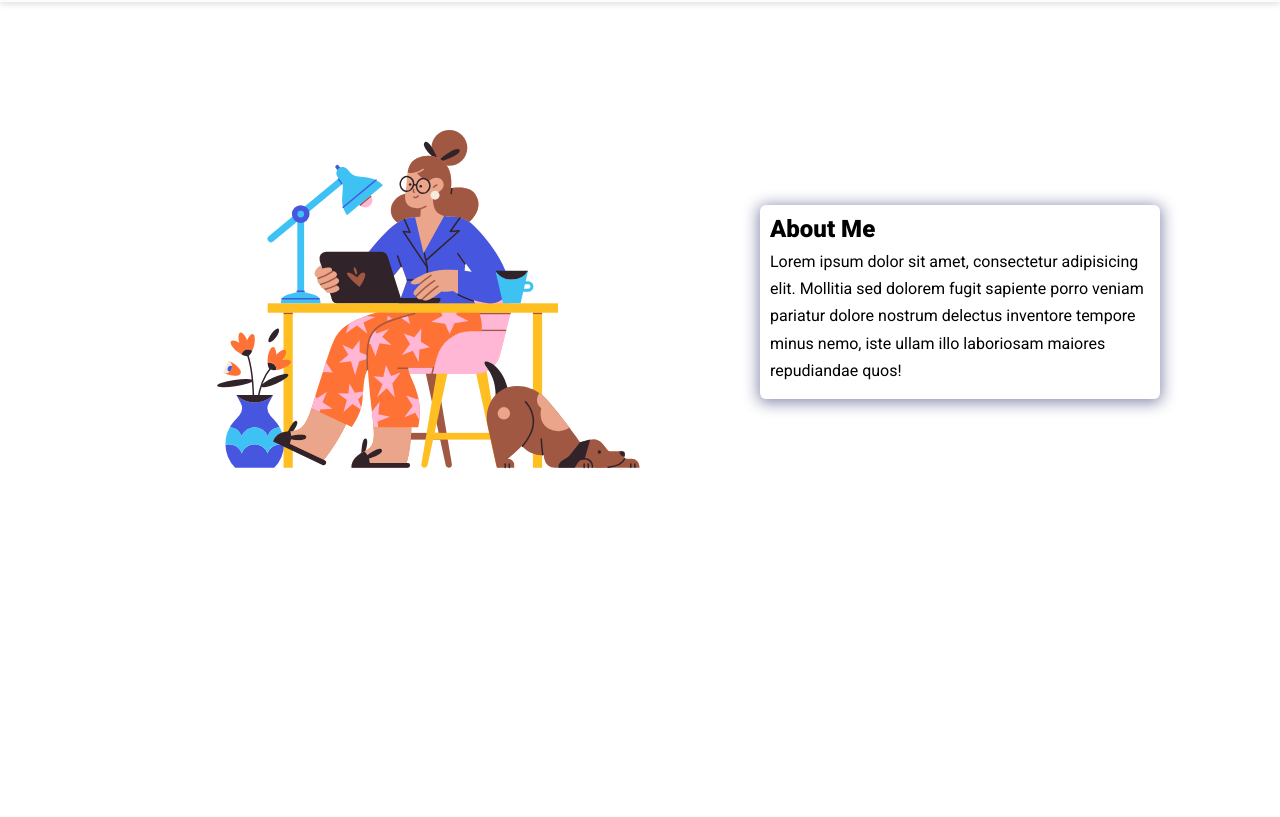
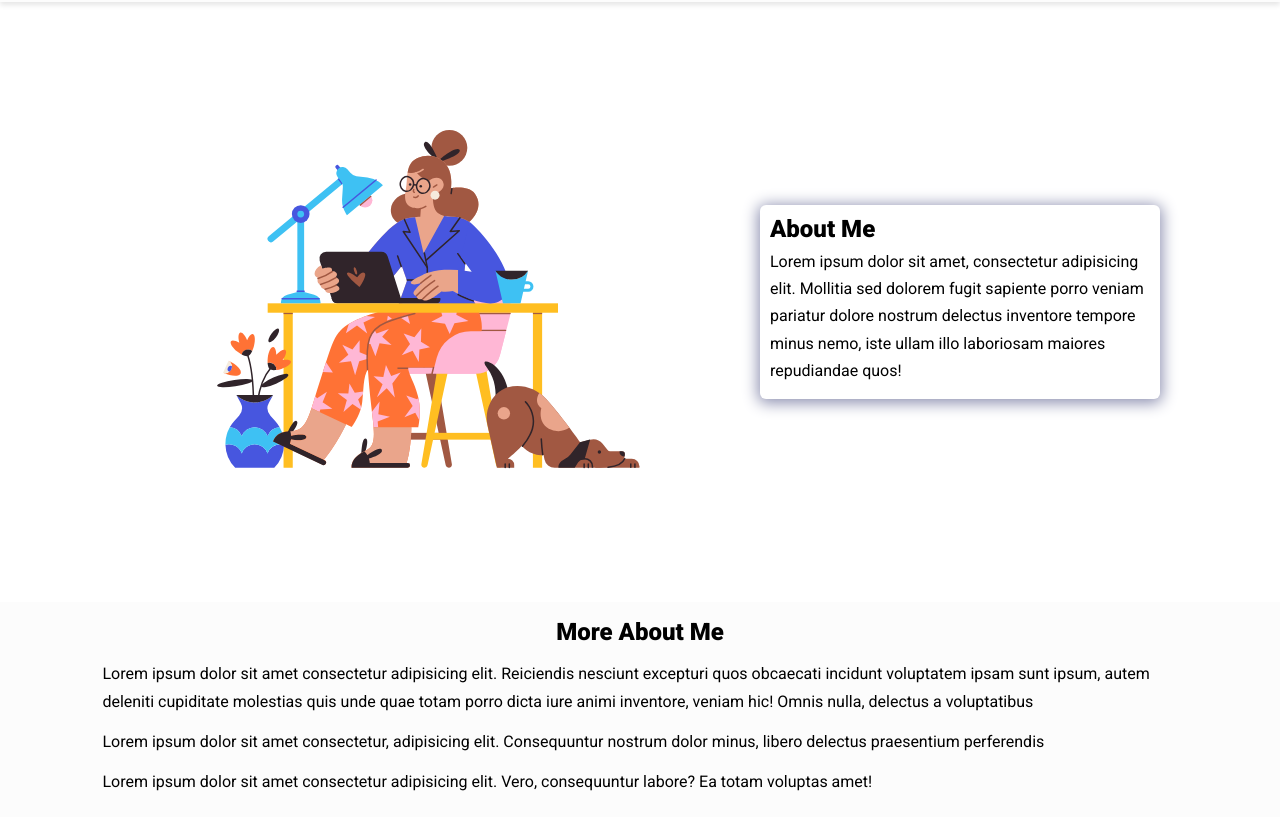
Before and after one commit to Huulamnguyen/dev-porfolio-official, a plain HTML site: page index.html in a window 1280 px wide. Shown: the part 74-891 px from the top of the page. Before the commit the page ends 800 px from the top, so only its background shows below. Drawn offline with nearby package versions, Linux system fonts and the light colour scheme.

Commit message:
completed more-about section

```diff
--- a/assets/css/styles.css
+++ b/assets/css/styles.css
@@ -134,3 +134,25 @@ nav ul li {
   padding: 0.3rem 0;
 }
 /* Ending hero section */
+
+/* Styling more about section */
+.more-about {
+  background: var(--bg-color);
+  padding: 1rem 6rem;
+}
+
+.more-about h2 {
+  margin-bottom: var(--bottom-margin);
+  text-align: center;
+}
+
+.more-about p {
+  line-height: var(--line-height);
+  padding: 0.4rem;
+}
+
+
+
+
+
+/* Ending more about section */
--- a/index.html
+++ b/index.html
@@ -64,6 +64,21 @@
     </section>
 
     <!-- More about -->
+    <section class="more-about">
+      <h2>More About Me</h2>
+      <p>Lorem ipsum dolor sit amet consectetur adipisicing elit. Reiciendis
+        nesciunt excepturi quos obcaecati incidunt voluptatem ipsam sunt ipsum,
+        autem deleniti cupiditate molestias quis unde quae totam porro dicta
+        iure animi inventore, veniam hic! Omnis nulla, delectus a voluptatibus
+      </p>
+      <p>Lorem ipsum dolor sit amet consectetur, adipisicing elit. Consequuntur
+        nostrum dolor minus, libero delectus praesentium perferendis
+      </p>
+      <p>Lorem ipsum dolor sit amet consectetur adipisicing elit. Vero,
+        consequuntur labore? Ea totam voluptas amet!
+      </p>
+    </section>
+
 
     <!-- Skills section -->
 
```
